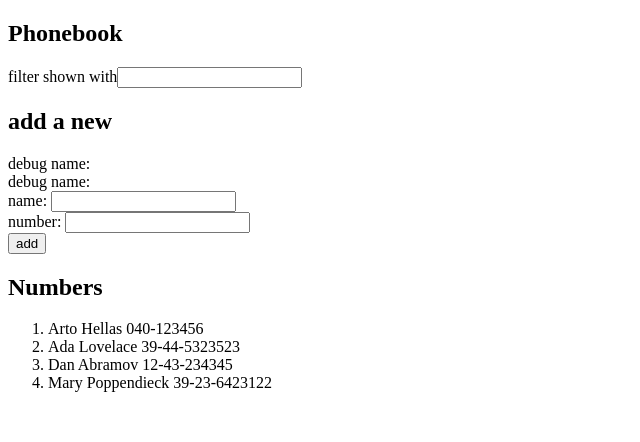
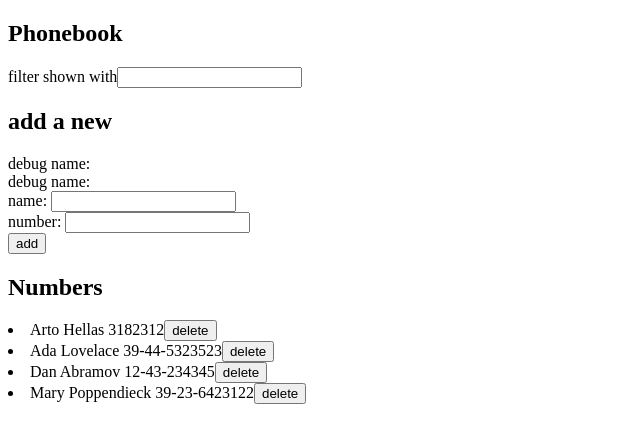
Before and after one commit to AH134/practice, a React (Vite) app in the folder react-practice/fso-course/: page / in a window 1280 px wide. Shown: the top 442 px of the page, without its empty margins (0-640 px from the left). Built offline with nearby package versions, Linux system fonts and the light colour scheme; data requests are answered from the project's data file.

Commit message:
exercises 2.12-2.15

```diff
--- a/react-practice/fso-course/db.json
+++ b/react-practice/fso-course/db.json
@@ -2,7 +2,7 @@
   "persons": [
     {
       "name": "Arto Hellas",
-      "number": "040-123456",
+      "number": "3182312",
       "id": 1
     },
     {
--- a/react-practice/fso-course/src/App.jsx
+++ b/react-practice/fso-course/src/App.jsx
@@ -1,5 +1,5 @@
 import { useEffect, useState } from "react";
-import axios from "axios";
+import personService from "./services/persons";
 const Filter = ({ onChange }) => {
   return (
     <>
@@ -36,25 +36,33 @@ const PersonForm = (props) => {
 };
 
 const Numbers = (props) => {
-  const { isFiltered, filteredList, personList } = props;
+  const { isFiltered, filteredList, personList, handleOnDelete } = props;
   return (
-    <ol>
+    <>
       {isFiltered
         ? filteredList.map((filteredPerson) => {
             return (
-              <li key={filteredPerson.id}>
+              <div key={filteredPerson.id}>
+                <li>
                   {filteredPerson.name} {filteredPerson.number}
+                  <button onclick={() => handleOnDelete(filteredPerson)}>
+                    delete
+                  </button>
                 </li>
+              </div>
             );
           })
         : personList.map((person) => {
             return (
-              <li key={person.id}>
+              <div key={person.id}>
+                <li>
                   {person.name} {person.number}
+                  <button onClick={() => handleOnDelete(person)}>delete</button>
                 </li>
+              </div>
             );
           })}
-    </ol>
+    </>
   );
 };
 
@@ -65,15 +73,24 @@ const App = () => {
   const [filter, setFilter] = useState([]);
   const [filtering, setFiltering] = useState(false);
 
-  // the [] makes it so that it only runs at first render
-  useEffect(() => {
-    console.log("effect");
-    axios.get("http://localhost:3000/persons").then((response) => {
-      console.log("reponse fulfilled");
-      setPersons(response.data);
+  const handleOnFiltered = (e) => {
+    const filteredWord = e.target.value.toLowerCase();
+    const filteredList = persons.filter((person) => {
+      return person.name.toLowerCase().includes(filteredWord);
     });
-  }, []);
-  console.log("render", persons.length, "rendered");
+
+    setFiltering(filteredWord !== "");
+    setFilter(filteredList);
+  };
+
+  const handleOnDelete = (person) => {
+    const { name, id } = person;
+    if (confirm(`Delete ${name}?`)) {
+      personService.remove(id).then(() => {
+        setPersons(persons.filter((person) => person.id !== id));
+      });
+    }
+  };
 
   const handleOnNameChange = (e) => {
     setNewName(e.target.value);
@@ -83,38 +100,53 @@ const App = () => {
     setNewNumber(e.target.value);
   };
 
+  // the [] makes it so that it only runs at first render
+  useEffect(() => {
+    personService
+      .getAll()
+      .then((returnedPersons) => setPersons(returnedPersons));
+  }, []);
+
   const handleOnSubmit = (e) => {
     e.preventDefault();
-    const personExists = persons.find((person) => {
-      return person.name === newName;
-    });
+    const personExists = persons.find((person) => person.name === newName);
+
     if (newName !== "" && newNumber !== "") {
       if (personExists === undefined) {
-        const newPersonList = {
+        const newPerson = {
           name: newName,
           number: newNumber,
-          id: persons.length + 1,
         };
 
-        setPersons(persons.concat(newPersonList));
+        personService.create(newPerson).then((returnedPersons) => {
+          setPersons(persons.concat(returnedPersons));
           setNewName("");
           setNewNumber("");
+        });
       } else {
-        window.alert(`${newName} is already added to phonebook`);
+        // if name exists
+        const updateNumber = window.confirm(
+          `${personExists.name} is already added to phonebook, replace the old number with a new one?`
+        );
+
+        if (updateNumber) {
+          const updatedNumber = { ...personExists, number: newNumber };
+          personService
+            .update(personExists.id, updatedNumber)
+            .then((returnedPerson) => {
+              setPersons(
+                persons.map((person) =>
+                  person.name !== newName ? person : returnedPerson
+                )
+              );
+              setNewName("");
+              setNewNumber("");
+            });
+        }
       }
     } else {
       window.alert("name or number cannot be empty");
     }
-  };
-
-  const handleOnFiltered = (e) => {
-    const filteredWord = e.target.value.toLowerCase();
-    const filteredList = persons.filter((person) => {
-      return person.name.toLowerCase().includes(filteredWord);
-    });
-
-    setFiltering(filteredWord !== "");
-    setFilter(filteredList);
   };
 
   return (
@@ -136,6 +168,7 @@ const App = () => {
         isFiltered={filtering}
         filteredList={filter}
         personList={persons}
+        handleOnDelete={handleOnDelete}
       />
     </div>
   );
--- /dev/null
+++ b/react-practice/fso-course/src/services/persons.js
@@ -0,0 +1,24 @@
+import axios from "axios";
+
+const baseURL = "http://localhost:3000/persons";
+
+const getAll = () => {
+  const req = axios.get(baseURL);
+  return req.then((res) => res.data);
+};
+
+const create = (newObject) => {
+  const req = axios.post(baseURL, newObject);
+  return req.then((res) => res.data);
+};
+
+const remove = (id) => {
+  return axios.delete(`${baseURL}/${id}`);
+};
+
+const update = (id, newObject) => {
+  const req = axios.put(`${baseURL}/${id}`, newObject);
+  return req.then((res) => res.data);
+};
+
+export default { getAll, create, remove, update };
```
Lines whose indentation alone changed are shown as unchanged.
